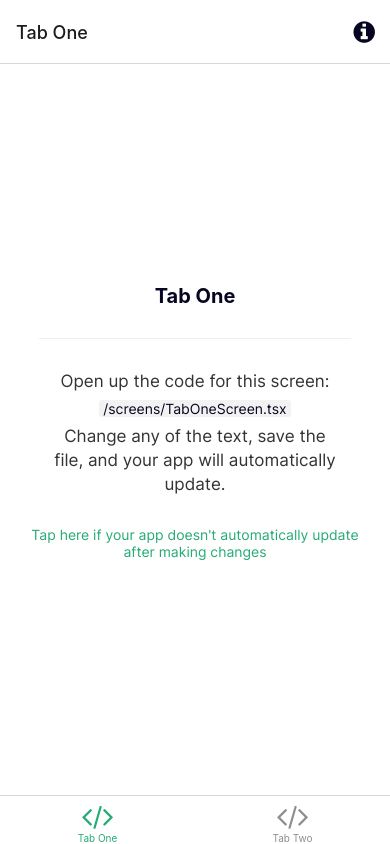
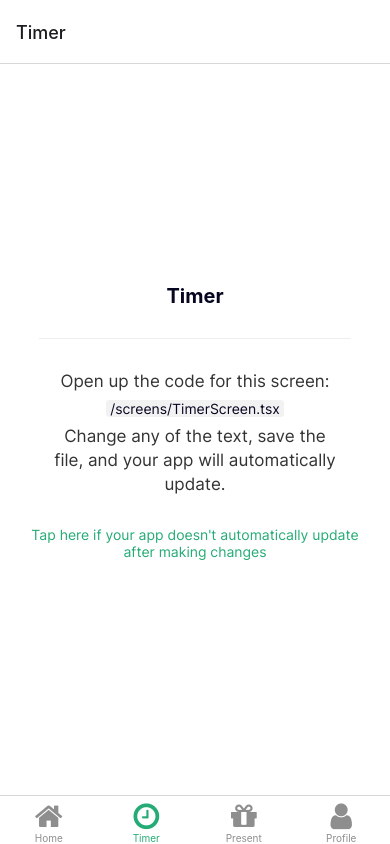
Before and after one commit to firatgoktepe/Gymnesia, a React Native app: screen /Timer in a window 390 px wide. Built offline with nearby package versions, Linux system fonts and the light colour scheme; what expo-linking would draw is missing.

Commit message:
feat: new tabs added

```diff
--- a/navigation/LinkingConfiguration.ts
+++ b/navigation/LinkingConfiguration.ts
@@ -15,14 +15,24 @@ const linking: LinkingOptions<RootStackParamList> = {
     screens: {
       Root: {
         screens: {
-          TabOne: {
+          Home: {
             screens: {
-              TabOneScreen: 'one',
+              HomeScreen: 'one',
             },
           },
-          TabTwo: {
+          Timer: {
             screens: {
-              TabTwoScreen: 'two',
+              TimerScreen: 'two',
+            },
+          },
+          Present: {
+            screens: {
+              TimerScreen: 'three',
+            },
+          },
+          Profile: {
+            screens: {
+              TimerScreen: 'four',
             },
           },
         },
--- a/navigation/index.tsx
+++ b/navigation/index.tsx
@@ -14,8 +14,10 @@ import Colors from '../constants/Colors';
 import useColorScheme from '../hooks/useColorScheme';
 import ModalScreen from '../screens/ModalScreen';
 import NotFoundScreen from '../screens/NotFoundScreen';
-import TabOneScreen from '../screens/TabOneScreen';
-import TabTwoScreen from '../screens/TabTwoScreen';
+import HomeScreen from '../screens/HomeScreen';
+import TimerScreen from '../screens/TimerScreen';
+import PresentScreen from '../screens/PresentScreen';
+import ProfileScreen from '../screens/ProfileScreen';
 import { RootStackParamList, RootTabParamList, RootTabScreenProps } from '../types';
 import LinkingConfiguration from './LinkingConfiguration';
 
@@ -58,16 +60,16 @@ function BottomTabNavigator() {
 
   return (
     <BottomTab.Navigator
-      initialRouteName="TabOne"
+      initialRouteName="Home"
       screenOptions={{
         tabBarActiveTintColor: Colors[colorScheme].tint,
       }}>
       <BottomTab.Screen
-        name="TabOne"
-        component={TabOneScreen}
-        options={({ navigation }: RootTabScreenProps<'TabOne'>) => ({
-          title: 'Tab One',
-          tabBarIcon: ({ color }) => <TabBarIcon name="code" color={color} />,
+        name="Home"
+        component={HomeScreen}
+        options={({ navigation }: RootTabScreenProps<'Home'>) => ({
+          title: 'Home',
+          tabBarIcon: ({ color }) => <TabBarIcon name="home" color={color} />,
           headerRight: () => (
             <Pressable
               onPress={() => navigation.navigate('Modal')}
@@ -85,11 +87,27 @@ function BottomTabNavigator() {
         })}
       />
       <BottomTab.Screen
-        name="TabTwo"
-        component={TabTwoScreen}
+        name="Timer"
+        component={TimerScreen}
         options={{
-          title: 'Tab Two',
-          tabBarIcon: ({ color }) => <TabBarIcon name="code" color={color} />,
+          title: 'Timer',
+          tabBarIcon: ({ color }) => <TabBarIcon name="clock-o" color={color} />,
+        }}
+      />
+      <BottomTab.Screen
+        name="Present"
+        component={PresentScreen}
+        options={{
+          title: 'Present',
+          tabBarIcon: ({ color }) => <TabBarIcon name="gift" color={color} />,
+        }}
+      />
+      <BottomTab.Screen
+        name="Profile"
+        component={ProfileScreen}
+        options={{
+          title: 'Profile',
+          tabBarIcon: ({ color }) => <TabBarIcon name="user" color={color} />,
         }}
       />
     </BottomTab.Navigator>
--- a/screens/TabOneScreen.tsx
+++ b/screens/HomeScreen.tsx
@@ -4,12 +4,12 @@ import EditScreenInfo from '../components/EditScreenInfo';
 import { Text, View } from '../components/Themed';
 import { RootTabScreenProps } from '../types';
 
-export default function TabOneScreen({ navigation }: RootTabScreenProps<'TabOne'>) {
+export default function HomeScreen({ navigation }: RootTabScreenProps<'Home'>) {
   return (
     <View style={styles.container}>
-      <Text style={styles.title}>Tab One</Text>
+      <Text style={styles.title}>Home</Text>
       <View style={styles.separator} lightColor="#eee" darkColor="rgba(255,255,255,0.1)" />
-      <EditScreenInfo path="/screens/TabOneScreen.tsx" />
+      <EditScreenInfo path="/screens/HomeScreen.tsx" />
     </View>
   );
 }
--- /dev/null
+++ b/screens/PresentScreen.tsx
@@ -0,0 +1,31 @@
+import { StyleSheet } from 'react-native';
+
+import EditScreenInfo from '../components/EditScreenInfo';
+import { Text, View } from '../components/Themed';
+
+export default function PresentScreen() {
+  return (
+    <View style={styles.container}>
+      <Text style={styles.title}>Present</Text>
+      <View style={styles.separator} lightColor="#eee" darkColor="rgba(255,255,255,0.1)" />
+      <EditScreenInfo path="/screens/PresentScreen.tsx" />
+    </View>
+  );
+}
+
+const styles = StyleSheet.create({
+  container: {
+    flex: 1,
+    alignItems: 'center',
+    justifyContent: 'center',
+  },
+  title: {
+    fontSize: 20,
+    fontWeight: 'bold',
+  },
+  separator: {
+    marginVertical: 30,
+    height: 1,
+    width: '80%',
+  },
+});
--- /dev/null
+++ b/screens/ProfileScreen.tsx
@@ -0,0 +1,31 @@
+import { StyleSheet } from 'react-native';
+
+import EditScreenInfo from '../components/EditScreenInfo';
+import { Text, View } from '../components/Themed';
+
+export default function ProfileScreen() {
+  return (
+    <View style={styles.container}>
+      <Text style={styles.title}>Profile</Text>
+      <View style={styles.separator} lightColor="#eee" darkColor="rgba(255,255,255,0.1)" />
+      <EditScreenInfo path="/screens/ProfileScreen.tsx" />
+    </View>
+  );
+}
+
+const styles = StyleSheet.create({
+  container: {
+    flex: 1,
+    alignItems: 'center',
+    justifyContent: 'center',
+  },
+  title: {
+    fontSize: 20,
+    fontWeight: 'bold',
+  },
+  separator: {
+    marginVertical: 30,
+    height: 1,
+    width: '80%',
+  },
+});
--- a/screens/TabTwoScreen.tsx
+++ b/screens/TimerScreen.tsx
@@ -3,12 +3,12 @@ import { StyleSheet } from 'react-native';
 import EditScreenInfo from '../components/EditScreenInfo';
 import { Text, View } from '../components/Themed';
 
-export default function TabTwoScreen() {
+export default function TimerScreen() {
   return (
     <View style={styles.container}>
-      <Text style={styles.title}>Tab Two</Text>
+      <Text style={styles.title}>Timer</Text>
       <View style={styles.separator} lightColor="#eee" darkColor="rgba(255,255,255,0.1)" />
-      <EditScreenInfo path="/screens/TabTwoScreen.tsx" />
+      <EditScreenInfo path="/screens/TimerScreen.tsx" />
     </View>
   );
 }
--- a/types.tsx
+++ b/types.tsx
@@ -25,8 +25,10 @@ export type RootStackScreenProps<Screen extends keyof RootStackParamList> = Nati
 >;
 
 export type RootTabParamList = {
-  TabOne: undefined;
-  TabTwo: undefined;
+  Home: undefined;
+  Timer: undefined;
+  Present: undefined;
+  Profile: undefined;
 };
 
 export type RootTabScreenProps<Screen extends keyof RootTabParamList> = CompositeScreenProps<
```
